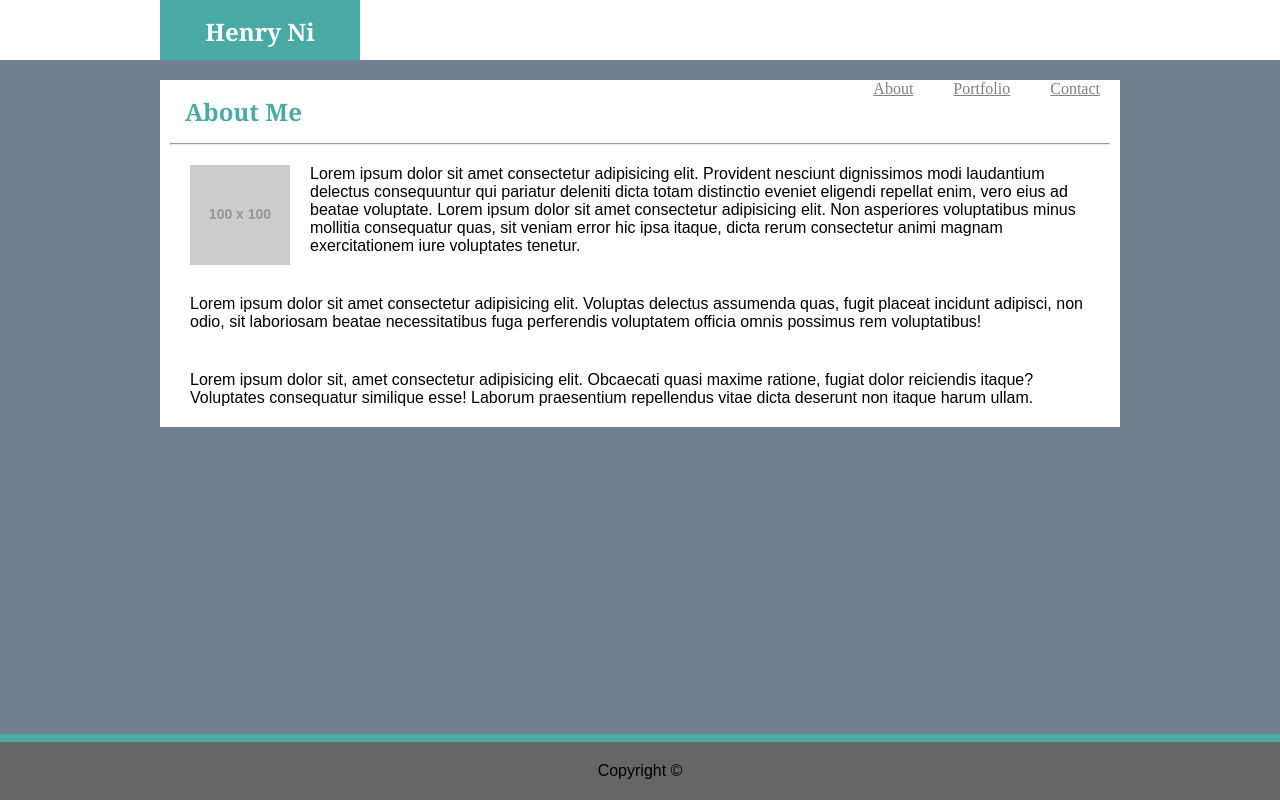
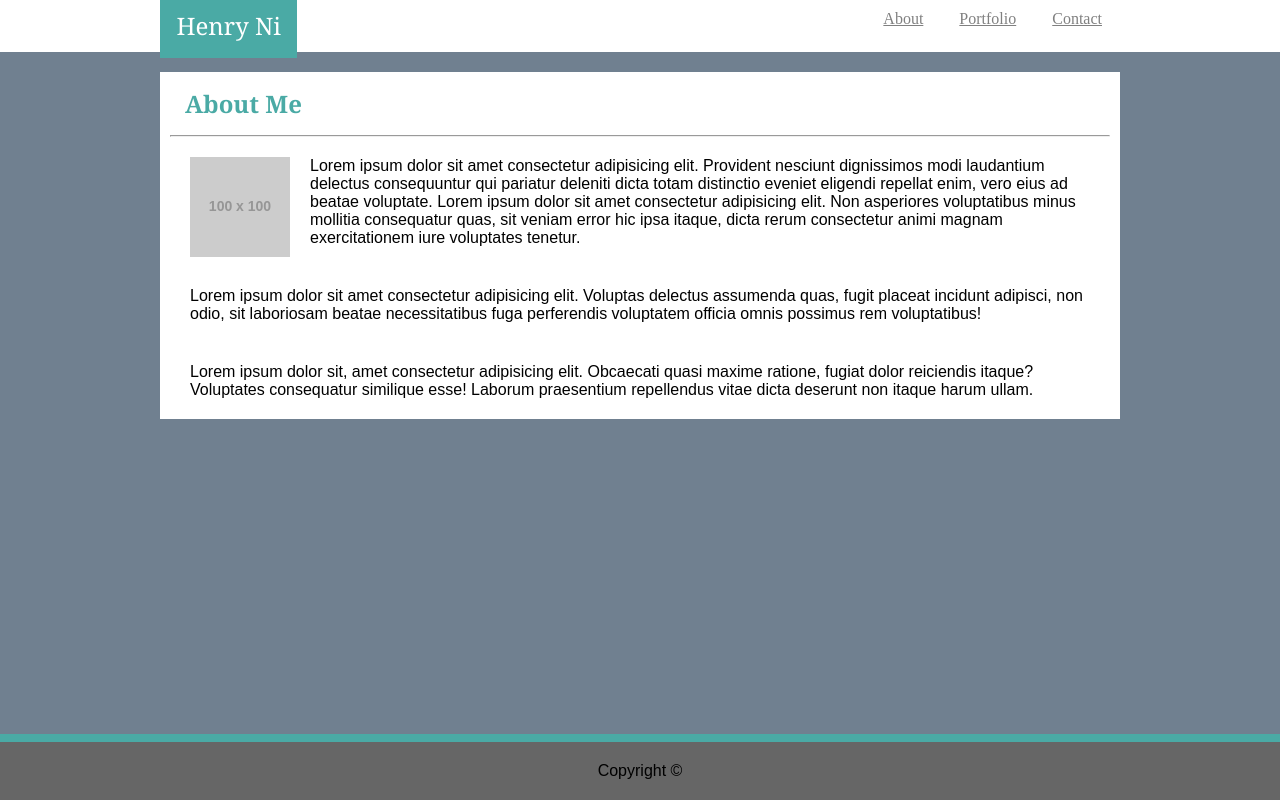
Before and after one commit to henryni914/Basic-Portfolio, a plain HTML site: page index.html in a window 1280 px wide. Drawn offline with Linux system fonts and the light colour scheme; placeholder pictures from the web are drawn by us.

Commit message:
changed css and html in regard to the banner and container

```diff
--- a/assets/css/style.css
+++ b/assets/css/style.css
@@ -1,61 +1,46 @@
 body {
-   background-color: slategray;
+    background-color: slategrey;
+    margin: 0px;
 }
-
 .banner {
     background-color: white;
     height: 60px;
-    margin: 0;
-    position: absolute;
-    left: 0;
-    right: 0;
-    top: 0;
+    position: relative;
+    margin-top: -8px;
+    margin-right: 0px;
+    margin-left: 0px;
 }
 
 .container {
     width: 960px;
     margin: 0 auto;
-    position: relative;
+    background-color:white;
+    height: 60px;
 }
 
-h1, h2 {
-    width: 960px;
-    font-size: 24px;
+header {
     font-family: Georgia, 'Times New Roman', Times, serif;
 }
-
-.header-1 {
+.name {
+    font-family: Georgia, 'Times New Roman', Times, serif;
     background-color: #4aaaa5;
     color: white;
-    width: 200px;
-    height: 45px;
-    text-align: center;
-    margin: 0;
-    padding-top: 15px;
+    float: left;
+    padding: 16.5px;
+    font-size: 24px;
 }
 
-#about,
-#portfolio,
-#contact {
-    color: gray;
+a {
     float: right;
-    position: relative;
-    top: 0;
-    right: 0;
-    padding: 10px;
-    margin: 10px;
+    color: grey;
+    padding: 18px;
 }
-
-.clearfix::after {
-    content: "";
-    clear: both;
-    display: table;
-  }
 
 .banner-2 {
     background-color: white;
     width: 960px;
     margin: 0 auto;
+    margin-top: 20px;
 }
 
 .middle {
--- a/index.html
+++ b/index.html
@@ -4,24 +4,20 @@
     <meta charset="UTF-8">
     <meta name="viewport" content="width=device-width, initial-scale=1.0">
     <meta http-equiv="X-UA-Compatible" content="ie=edge">
+    <title>About Me</title>
     <link rel="stylesheet" type="text/css" href="assets/css/style.css">
-    <title>Henry's Portfolio</title>
 </head>
 <body>
-    <background class="background">
-        <banner class="banner">
-            <div class="container">
-                <h1 class="header-1">Henry Ni</h1>
-                <a id="contact" href="#">Contact</a>
-                <a id="portfolio" href="#">Portfolio</a>
-                <a id="about" href="#">About</a>
-            </div>
-        </banner>
-    </background>
-    <br>
-    <br>
-    <br>
-    <br>
+    <div class="banner">
+        <div class="container">
+            <header class="name">Henry Ni</header>
+            <a class="contact" href="#">Contact</a>
+            <a class="portfolio" href="#">Portfolio</a>
+            <a class="about" href="#">About</a>
+        </div>
+    </div>
+
+    <!--Start of About Me Section-->
     <div class="banner-2">
         <div class="middle">
             <h2 class="header-2">About Me</h2>
@@ -36,4 +32,5 @@
     <footer class="footer">
         <p id="copyright">Copyright &#169</p>
     </footer>
+</body>
 </html>
```
